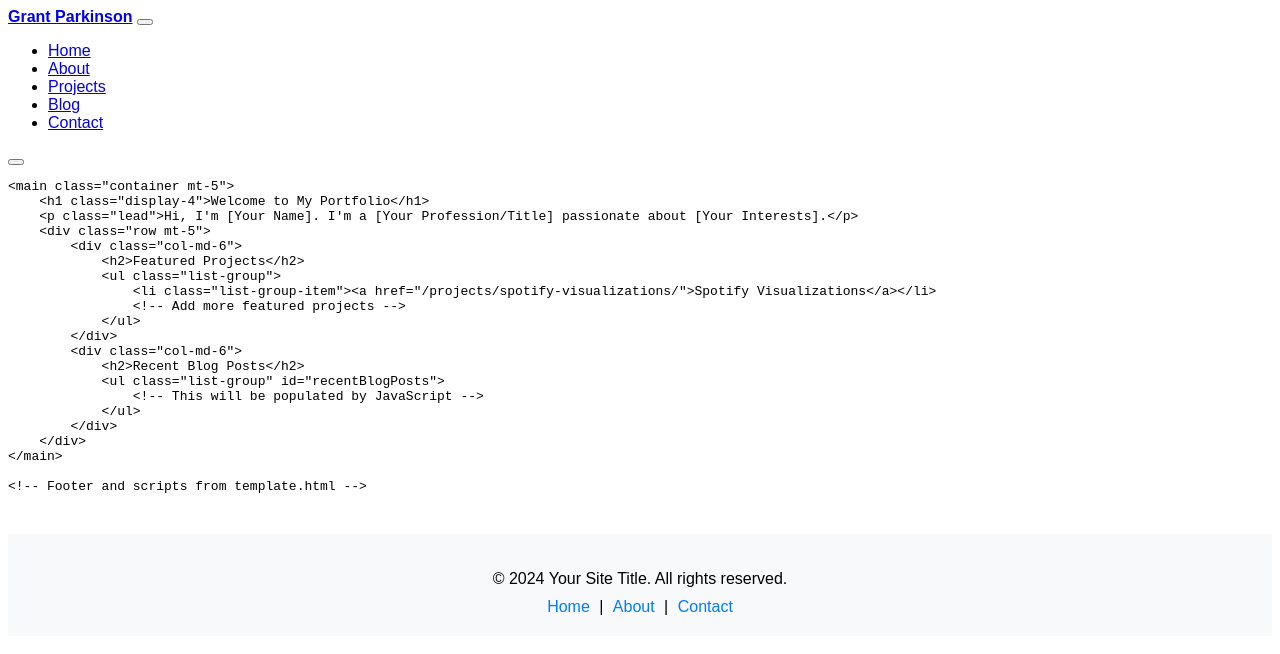
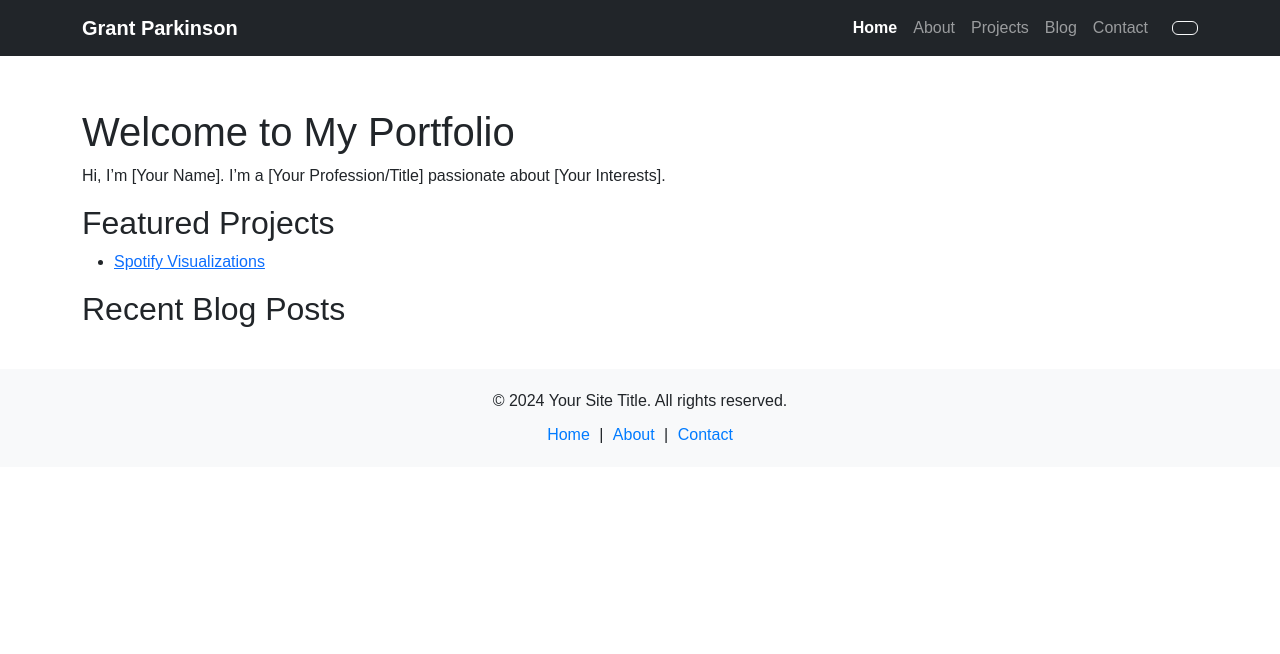
Before and after one commit to grantparkinson-dev/Site, a Jekyll site: the page built from index.md, in a window 1280 px wide. Shown: the top 654 px of the page. Built offline with Jekyll 4.4.1, drawn with Linux system fonts in a browser that asks for light colours.

Commit message:
rendering

```diff
--- a/_includes/nav.html
+++ b/_includes/nav.html
@@ -1,25 +1,25 @@
 <nav class="navbar navbar-expand-lg navbar-dark bg-dark">
     <div class="container">
-        <a class="navbar-brand" href="/">Grant Parkinson</a>
+        <a class="navbar-brand" href="{{ site.baseurl }}/">Grant Parkinson</a>
         <button class="navbar-toggler" type="button" data-bs-toggle="collapse" data-bs-target="#navbarNav" aria-controls="navbarNav" aria-expanded="false" aria-label="Toggle navigation">
             <span class="navbar-toggler-icon"></span>
         </button>
         <div class="collapse navbar-collapse" id="navbarNav">
             <ul class="navbar-nav ms-auto">
                 <li class="nav-item">
-                    <a class="nav-link" href="/">Home</a>
+                    <a class="nav-link {% if page.url == '/' %}active{% endif %}" href="{{ site.baseurl }}/">Home</a>
                 </li>
                 <li class="nav-item">
-                    <a class="nav-link" href="{{ site.baseurl }}/about">About</a>
+                    <a class="nav-link {% if page.url == '/about/' %}active{% endif %}" href="{{ site.baseurl }}/about/">About</a>
                 </li>
                 <li class="nav-item">
-                    <a class="nav-link" href="{{ site.baseurl }}/projects">Projects</a>
+                    <a class="nav-link {% if page.url == '/projects/' %}active{% endif %}" href="{{ site.baseurl }}/projects/">Projects</a>
                 </li>
                 <li class="nav-item">
-                    <a class="nav-link" href="{{ site.baseurl }}/blog">Blog</a>
+                    <a class="nav-link {% if page.url == '/blog/' %}active{% endif %}" href="{{ site.baseurl }}/blog/">Blog</a>
                 </li>
                 <li class="nav-item">
-                    <a class="nav-link" href="{{ site.baseurl }}/contact">Contact</a>
+                    <a class="nav-link {% if page.url == '/contact/' %}active{% endif %}" href="{{ site.baseurl }}/contact/">Contact</a>
                 </li>
             </ul>
             <button id="darkModeToggle" class="btn btn-outline-light ms-3">
--- a/_layouts/default.html
+++ b/_layouts/default.html
@@ -4,18 +4,20 @@
     <meta charset="UTF-8">
     <meta name="viewport" content="width=device-width, initial-scale=1.0">
     <title>{{ page.title }} - {{ site.title }}</title>
+    <link href="https://cdn.jsdelivr.net/npm/bootstrap@5.3.3/dist/css/bootstrap.min.css" rel="stylesheet">
     <link rel="stylesheet" href="{{ site.url }}{{ site.baseurl }}/assets/css/style.css">
     <link rel="stylesheet" href="{{ site.url }}{{ site.baseurl }}/assets/css/dark-mode.css">
 </head>
 <body>
     {% include nav.html %}
 
-    <div class="container mt-5" role="main">
+    <div class="container mt-5">
         {{ content }}
     </div>
 
     {% include footer.html %}
 
+    <script src="https://cdn.jsdelivr.net/npm/bootstrap@5.3.3/dist/js/bootstrap.bundle.min.js"></script>
     <script src="{{ site.url }}{{ site.baseurl }}/assets/js/main.js"></script>
     <script src="{{ site.url }}{{ site.baseurl }}/assets/js/dark-mode.js"></script>
 </body>
--- a/assets/css/style.css
+++ b/assets/css/style.css
@@ -1,5 +1,13 @@
 body {
     font-family: 'Arial', sans-serif;
+    padding-top: 60px; /* Add padding to account for fixed navbar */
+}
+
+.navbar {
+    position: fixed;
+    top: 0;
+    width: 100%;
+    z-index: 1000;
 }
 
 .navbar-brand {
@@ -39,3 +47,10 @@ body {
 .footer-nav a:hover {
     text-decoration: underline;
 }
+
+/* Add responsive styles */
+@media (max-width: 768px) {
+    body {
+        padding-top: 56px; /* Adjust for smaller navbar on mobile */
+    }
+}
--- a/index.md
+++ b/index.md
@@ -1,26 +1,19 @@
 ---
 layout: default
-title: Page Title
+title: Welcome to My Portfolio
 ---
 
-    <main class="container mt-5">
-        <h1 class="display-4">Welcome to My Portfolio</h1>
-        <p class="lead">Hi, I'm [Your Name]. I'm a [Your Profession/Title] passionate about [Your Interests].</p>
-        <div class="row mt-5">
-            <div class="col-md-6">
-                <h2>Featured Projects</h2>
-                <ul class="list-group">
-                    <li class="list-group-item"><a href="/projects/spotify-visualizations/">Spotify Visualizations</a></li>
-                    <!-- Add more featured projects -->
-                </ul>
-            </div>
-            <div class="col-md-6">
-                <h2>Recent Blog Posts</h2>
-                <ul class="list-group" id="recentBlogPosts">
-                    <!-- This will be populated by JavaScript -->
-                </ul>
-            </div>
-        </div>
-    </main>
+# Welcome to My Portfolio
 
-    <!-- Footer and scripts from template.html -->
+Hi, I'm [Your Name]. I'm a [Your Profession/Title] passionate about [Your Interests].
+
+## Featured Projects
+
+- [Spotify Visualizations]({{ site.baseurl }}/projects/spotify-visualizations/)
+<!-- Add more featured projects -->
+
+## Recent Blog Posts
+
+<ul id="recentBlogPosts">
+  <!-- This will be populated by JavaScript -->
+</ul>
```
Lines whose indentation alone changed are shown as unchanged.
